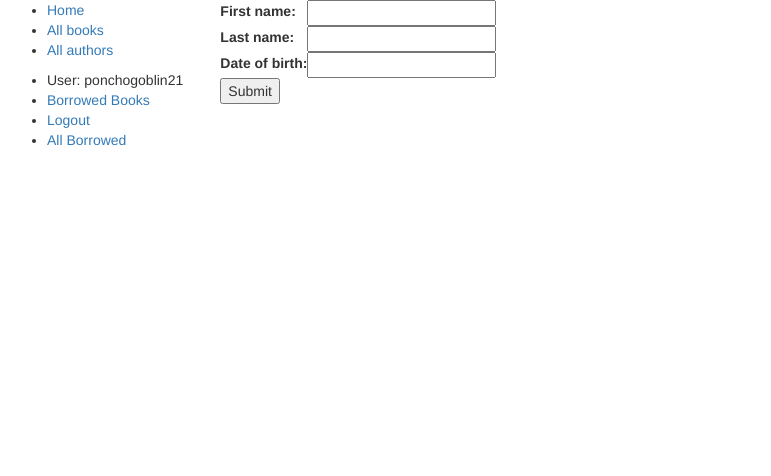
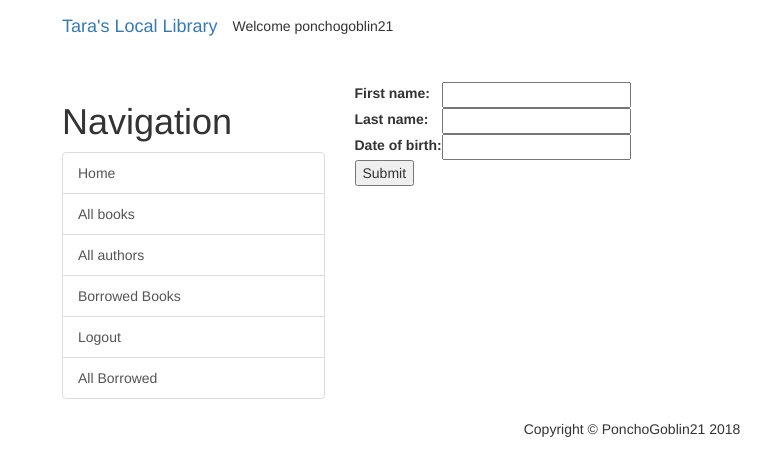
Before and after one commit to PonchoGoblin21/tkpro, a Django app: page /catalog/author/create/ in a window 1280 px wide. Shown: the top 476 px of the page, without its empty margins (8-779 px from the left). Run offline with Django 3.2, Linux system fonts and the light colour scheme; a user stored in the database is signed in; some libraries are stand-ins or nearby versions.

Commit message:
Updating styling with bootstrap.

```diff
--- a/catalog/templates/base_generic.html
+++ b/catalog/templates/base_generic.html
@@ -16,31 +16,54 @@
 
 <body>
 
-  <div class="container-fluid">
+ <!-- Navigation -->
+    <nav class="navbar navbar-expand-lg navbar-dark bg-dark fixed-top">
+      <div class="container">
+        <a class="navbar-brand" href="#">Tara's Local Library</a>
+        <span class="navbar-toggler-icon"></span>
+        </button>
+          <div class="container"><p style="padding: 15px;">
+          {% if user.is_authenticated %}
+              Welcome {{ user.get_username }}
+          {% endif %}</p>
+        </div>
+      </div>
+    </nav>
+
+    <!-- Page Content -->
+    <div class="container">
 
       <div class="row">
-      <div class="col-sm-2">
+
+        <div class="col-lg-3">
+          <h1 class="my-4">Navigation</h1>
+          <div class="list-group">
+
             {% block sidebar %}
-      <ul class="sidebar-nav">
-          <li><a href="{% url 'index' %}">Home</a></li>
-          <li><a href="{% url 'books' %}">All books</a></li>
-          <li><a href="{% url 'authors' %}">All authors</a></li>
-      </ul>
-      <ul class="sidebar-nav">
+
+                  <a class="list-group-item" href="{% url 'index' %}">Home</a>
+                  <a class="list-group-item" href="{% url 'books' %}">All books</a>
+                  <a class="list-group-item" href="{% url 'authors' %}">All authors</a>
+
                 {% if user.is_authenticated %}
-          <li>User: {{ user.get_username }}</li>
-          <li><a href="{% url 'my-borrowed' %}">Borrowed Books</a></li>
-          <li><a href="{% url 'logout'%}?next={{request.path}}">Logout</a></li>
+                  <a class="list-group-item" href="{% url 'my-borrowed' %}">Borrowed Books</a>
+                  <a class="list-group-item" href="{% url 'logout'%}?next={{request.path}}">Logout</a>
                 {% else %}
-          <li><a href="{% url 'login'%}?next={{request.path}}">Login</a></li>
+                  <a class="list-group-item" href="{% url 'login'%}?next={{request.path}}">Login</a>
                 {% endif %}
+
                 {% if user.is_staff %}
-          <li><a href="{% url 'all_borrowed_books'%}?next={{request.path}}">All Borrowed</a></li>
+                  <a class="list-group-item" href="{% url 'all_borrowed_books'%}?next={{request.path}}">All Borrowed</a>
                 {% endif %}
-      </ul>
+
            {% endblock %}
+
           </div>
-      <div class="col-sm-10 ">
+        </div>
+        <!-- /.col-lg-3 -->
+
+        <div class="col-lg-9">
+
           {% block content %}{% endblock %}
           {% block pagination %}
           {% if is_paginated %}
@@ -59,9 +82,23 @@
               </div>
           {% endif %}
           {% endblock %}
+
         </div>
+        <!-- /.col-lg-9 -->
+
       </div>
 
     </div>
+    <!-- /.container -->
+
+    <!-- Footer -->
+    <footer class="py-5 bg-dark">
+      <div class="container">
+        <p class="m-0 text-center text-white">Copyright &copy; PonchoGoblin21 2018</p>
+      </div>
+      <!-- /.container -->
+    </footer>
+
+
 </body>
 </html>
--- a/catalog/templates/catalog/all_borrowed_books.html
+++ b/catalog/templates/catalog/all_borrowed_books.html
@@ -17,5 +17,4 @@
     {% else %}
       <p>There are no books borrowed.</p>
     {% endif %}
-       <pre> {% filter force_escape %} {% debug %} {% endfilter %} </pre>
 {% endblock %}
--- a/catalog/templates/catalog/author_form.html
+++ b/catalog/templates/catalog/author_form.html
@@ -1,4 +1,4 @@
-{% extends "base_generic.html" %}
+ {% extends "base_generic.html" %}
 
 {% block content %}
 
```
Also changed, not shown: db.sqlite3. Lines whose indentation alone changed are shown as unchanged.
